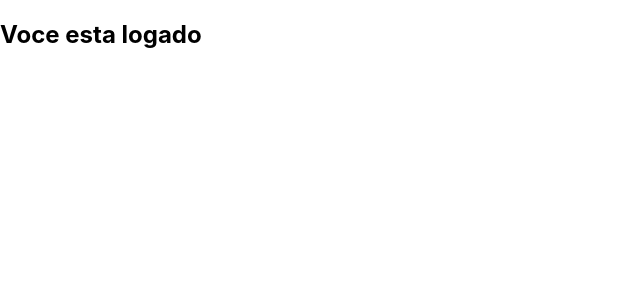
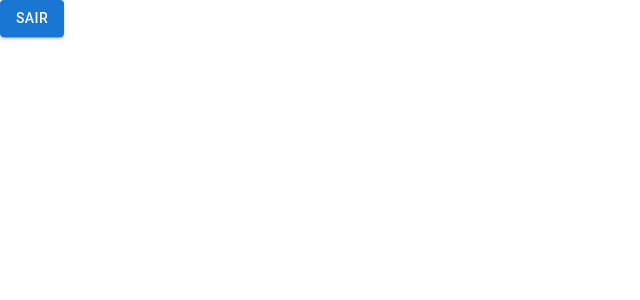
Before and after one commit to Joelzera/memorize-frontend, a React (Create React App) app: page / in a window 1280 px wide. Shown: the top 300 px of the page, without its empty margins (0-640 px from the left). Built offline with nearby package versions, Linux system fonts and the light colour scheme; sample sign-in values are in the browser's storage.

Commit message:
feito a funcionalidade do botão de sair

```diff
--- a/src/components/Home.js
+++ b/src/components/Home.js
@@ -1,7 +1,23 @@
+import { Box, Button } from "@mui/material"
+import { Navigate, redirect, useNavigate } from "react-router"
+
+
 const Home = () =>{
+    const navigate = useNavigate()
+    const Remove = () =>{
+        localStorage.removeItem('token')
+        localStorage.removeItem('id')
+    }
+
+    const LogoutHome = () =>{
+        Remove()
+        navigate('/Login')
+    }
+
     return(
-        <h1>Pagina principal</h1>,
-        <h2>Voce esta logado</h2>
+       <Box sx={{ flexGrow: 1 }}>
+            <Button variant="contained" onClick={LogoutHome}> sair</Button>
+       </Box>
     )
 }
 
```
